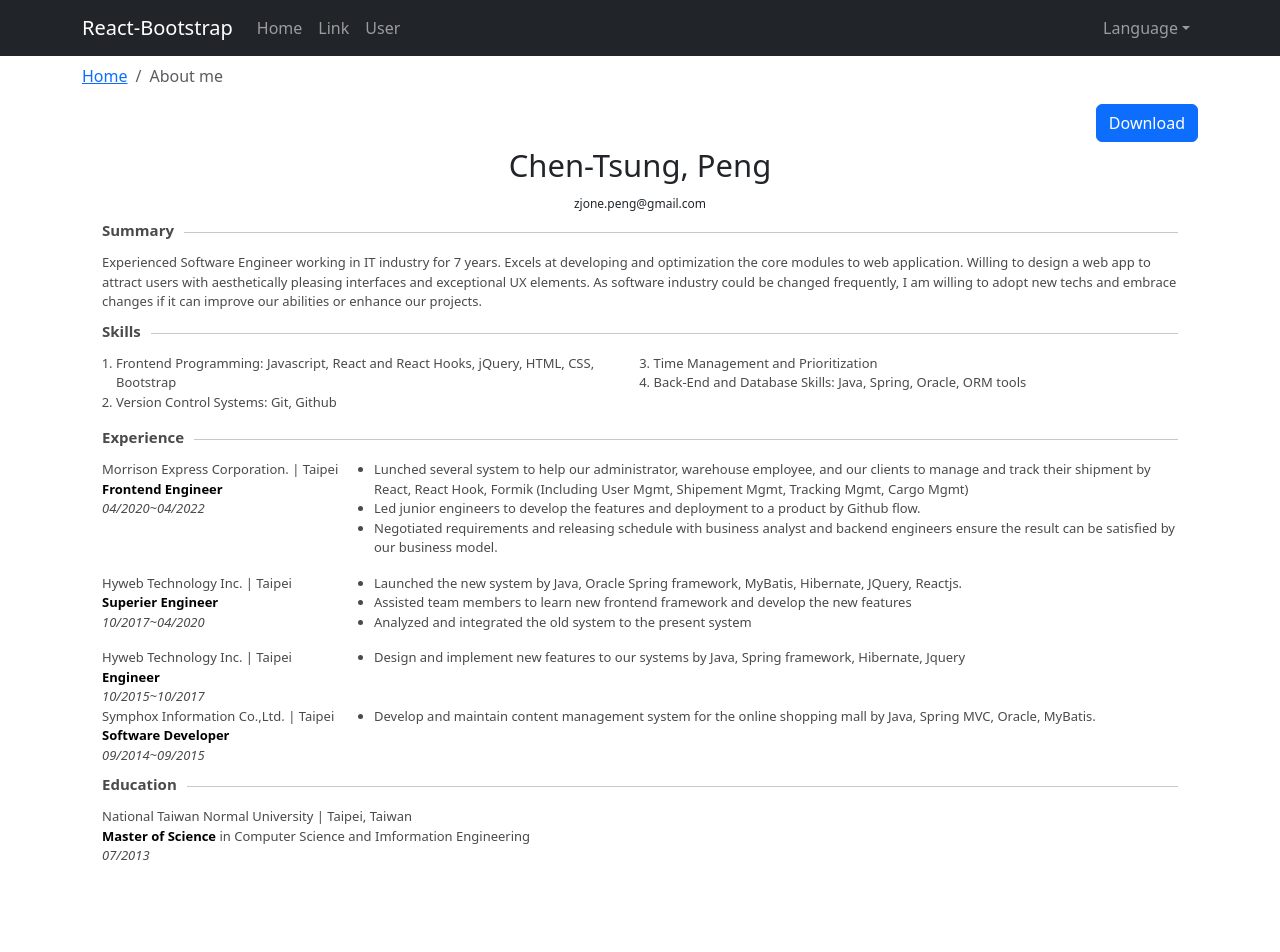
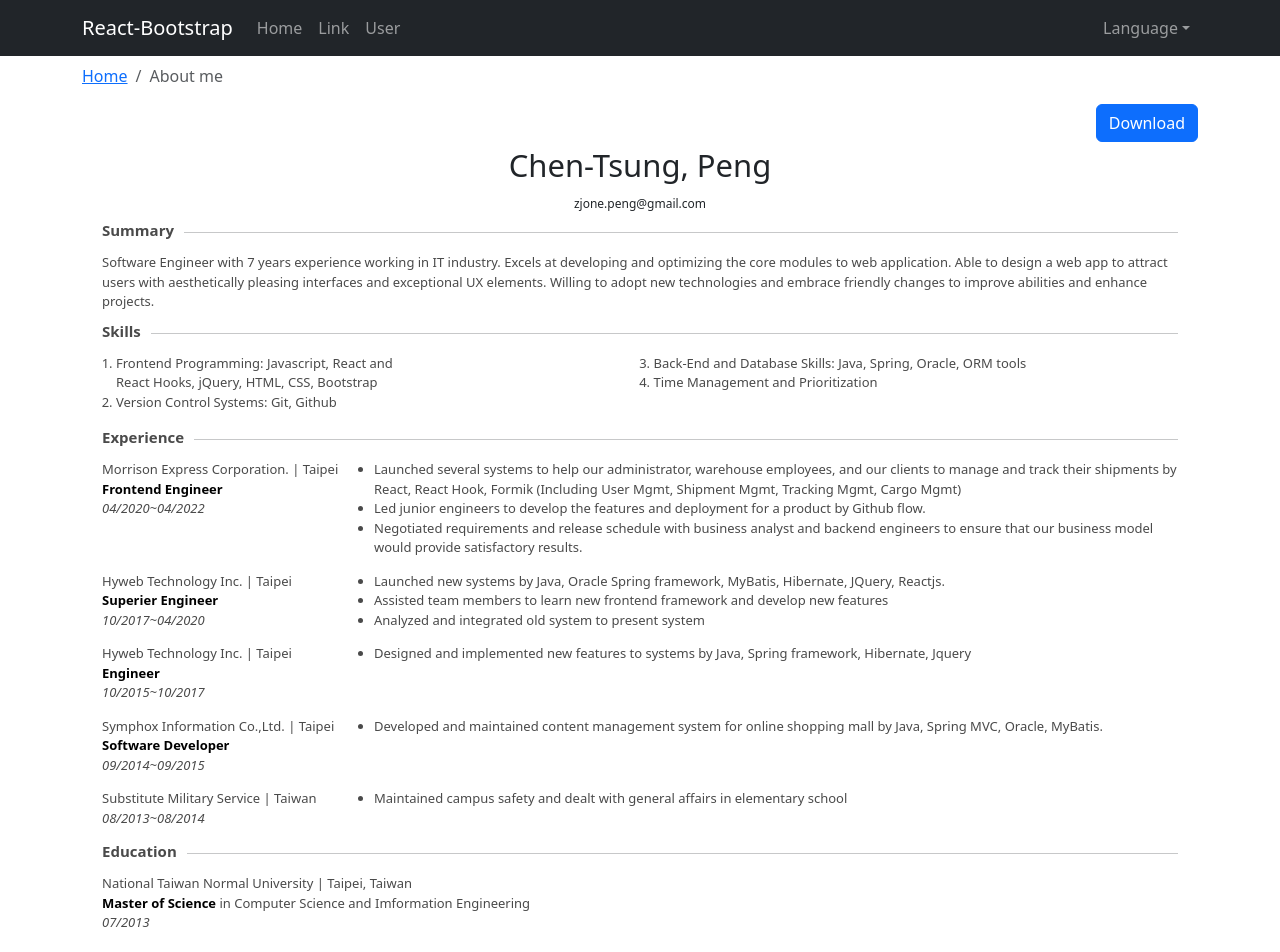
Before and after one commit to summer-peng/showroom, a Next.js app: page /about-me in a window 1280 px wide. Shown: the top 952 px of the page. Built offline with nearby package versions, Linux system fonts and the light colour scheme.

Commit message:
revise resume

```diff
--- a/components/pages/AboutMe/ExperienceSection/styles.module.scss
+++ b/components/pages/AboutMe/ExperienceSection/styles.module.scss
@@ -1,5 +1,9 @@
 .experience-section {
     display: flex;
+    margin-bottom: 14px;
+    ul {
+        margin-bottom: 0;
+    }
 }
 
 .job-intro {
--- a/pages/about-me/index.js
+++ b/pages/about-me/index.js
@@ -41,26 +41,25 @@ const AboutMePage = () => {
         <div className={styles['contact-info']}>zjone.peng@gmail.com</div>
         <InfoSection title="Summary">
           <div>
-            Experienced Software Engineer working in IT industry for 7 years.
-            Excels at developing and optimization the core modules to web
-            application. Willing to design a web app to attract users with
-            aesthetically pleasing interfaces and exceptional UX elements. As
-            software industry could be changed frequently, I am willing to adopt
-            new techs and embrace changes if it can improve our abilities or
-            enhance our projects.
+            Software Engineer with 7 years experience working in IT industry.
+            Excels at developing and optimizing the core modules to web
+            application. Able to design a web app to attract users with
+            aesthetically pleasing interfaces and exceptional UX elements.
+            Willing to adopt new technologies and embrace friendly changes to
+            improve abilities and enhance projects.
           </div>
         </InfoSection>
         <InfoSection title="Skills">
           <ul className={styles['skills-ul']}>
             <li>
-              Frontend Programming: Javascript, React and React Hooks, jQuery,
-              HTML, CSS, Bootstrap
+              Frontend Programming: Javascript, React and <br /> React Hooks,
+              jQuery, HTML, CSS, Bootstrap
             </li>
             <li>Version Control Systems: Git, Github</li>
-            <li>Time Management and Prioritization</li>
             <li>
               Back-End and Database Skills: Java, Spring, Oracle, ORM tools
             </li>
+            <li>Time Management and Prioritization</li>
           </ul>
         </InfoSection>
         <InfoSection title="Experience">
@@ -71,9 +70,9 @@ const AboutMePage = () => {
             startDate="04/2020"
             endDate="04/2022"
             experienceList={[
-              'Lunched several system to help our administrator, warehouse employee, and our clients to manage and track their shipment by React, React Hook, Formik (Including User Mgmt, Shipement Mgmt, Tracking Mgmt, Cargo Mgmt)',
-              'Led junior engineers to develop the features and deployment to a product by Github flow.',
-              'Negotiated requirements and releasing schedule with business analyst and backend engineers ensure the result can be satisfied by our business model.',
+              'Launched several systems to help our administrator, warehouse employees, and our clients to manage and track their shipments by React, React Hook, Formik (Including User Mgmt, Shipment Mgmt, Tracking Mgmt, Cargo Mgmt)',
+              'Led junior engineers to develop the features and deployment for a product by Github flow.',
+              'Negotiated requirements and release schedule with business analyst and backend engineers to ensure that our business model would provide satisfactory results.',
             ]}
           />
           <ExperienceSection
@@ -83,9 +82,9 @@ const AboutMePage = () => {
             startDate="10/2017"
             endDate="04/2020"
             experienceList={[
-              'Launched the new system by Java, Oracle Spring framework, MyBatis, Hibernate, JQuery, Reactjs.',
-              'Assisted team members to learn new frontend framework and develop the new features',
-              'Analyzed and integrated the old system to the present system',
+              'Launched new systems by Java, Oracle Spring framework, MyBatis, Hibernate, JQuery, Reactjs.',
+              'Assisted team members to learn new frontend framework and develop new features',
+              'Analyzed and integrated old system to present system',
             ]}
           />
           <ExperienceSection
@@ -95,7 +94,7 @@ const AboutMePage = () => {
             startDate="10/2015"
             endDate="10/2017"
             experienceList={[
-              'Design and implement new features to our systems by Java, Spring framework, Hibernate, Jquery',
+              'Designed and implemented new features to systems by Java, Spring framework, Hibernate, Jquery',
             ]}
           />
           <ExperienceSection
@@ -105,7 +104,16 @@ const AboutMePage = () => {
             startDate="09/2014"
             endDate="09/2015"
             experienceList={[
-              'Develop and maintain content management system for the online shopping mall by Java, Spring MVC, Oracle, MyBatis.',
+              'Developed and maintained content management system for online shopping mall by Java, Spring MVC, Oracle, MyBatis.',
+            ]}
+          />
+          <ExperienceSection
+            companyName="Substitute Military Service"
+            city="Taiwan"
+            startDate="08/2013"
+            endDate="08/2014"
+            experienceList={[
+              'Maintained campus safety and dealt with general affairs in elementary school',
             ]}
           />
         </InfoSection>
```
Also changed, not shown: 1 other file (tests, documents, lock files or other folders).
